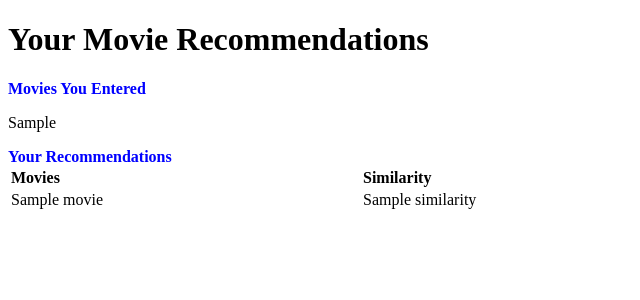
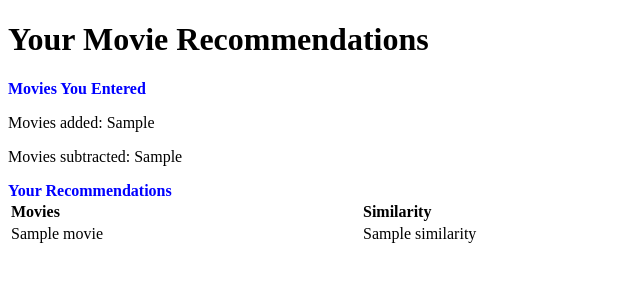
Before and after one commit to nikasso/movie2vec, a Flask app: template app/templates/predict.html in a window 1280 px wide. Shown: the top 300 px of the page, without its empty margins (0-640 px from the left). Run offline with Flask 2, Linux system fonts and the light colour scheme; the template is opened without the code that fills it: most values are stand-ins (such as "Sample title", 1, 10 or a date in 2020).

Commit message:
Added subtracting movies functionality to web app

```diff
--- a/app/app.py
+++ b/app/app.py
@@ -23,7 +23,7 @@ app = Flask(__name__)
 
 m2v = Movie2Vec()
 #m2v.load_d2v_model('../model/models/d2v_model4')
-m2v.load_w2v_model('../model/models/w2v_model2')
+m2v.load_w2v_model('../model/models/w2v_model4')
 
 
 @app.route('/', methods=['GET'])
@@ -42,11 +42,15 @@ def predict():
     """Recieve the movie(s) to add and recommend based off of from an input
     form and use the model to provide the recommendations.
     """
-    data = str(request.form['movies_entered'])
-    pos_movies = m2v.parse_input(data)
+    pos_data = str(request.form['pos_movies_entered'])
+    pos_movies = m2v.parse_input(pos_data)
+    neg_data = str(request.form['neg_movies_entered'])
+    neg_movies = m2v.parse_input(neg_data)
     #recs = m2v.recommend_movies(pos_movies=pos_movies) # Uses Doc2Vec
-    recs = m2v.alt_recommend_movies(pos_movies=pos_movies) # Uses tag vector averaging
-    return render_template('predict.html', movies_entered=data, recommendations=recs)
+    # Uses tag vector averaging
+    recs = m2v.alt_recommend_movies(pos_movies=pos_movies, neg_movies=neg_movies)
+    return render_template('predict.html', pos_movies_entered=pos_data, \
+        neg_movies_entered=neg_data, recommendations=recs)
 
 
 if __name__ == '__main__':
--- a/app/templates/predict.html
+++ b/app/templates/predict.html
@@ -17,7 +17,8 @@
   <h1>Your Movie Recommendations</h1>
 
   <span style="color: blue; font-weight: bold;">Movies You Entered</span>
-  <p>{{ movies_entered }}</p>
+  <p>Movies added: {{ pos_movies_entered }}</p>
+  <p>Movies subtracted: {{ neg_movies_entered }}</p>
   <span style="color: blue; font-weight: bold;">Your Recommendations</span>
   <table class="table">
     <col width="350">
```
Also changed, not shown: app/templates/submit.html (+7 -2 lines).
